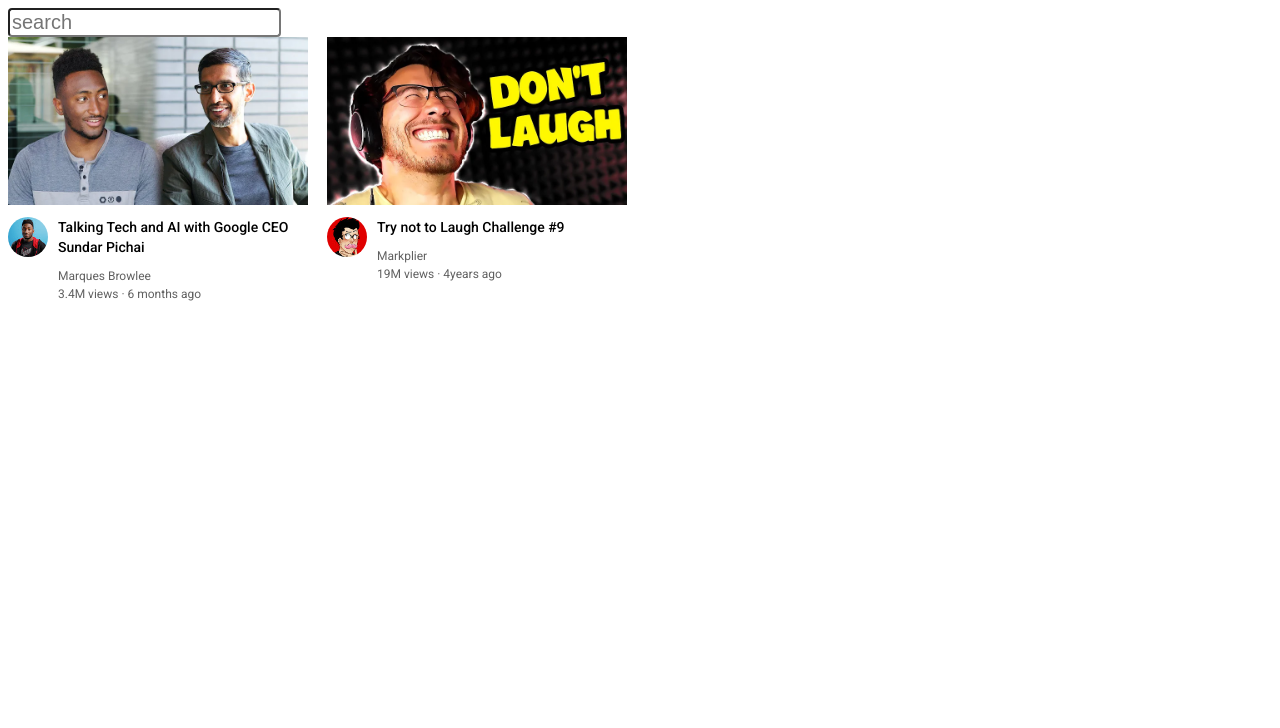
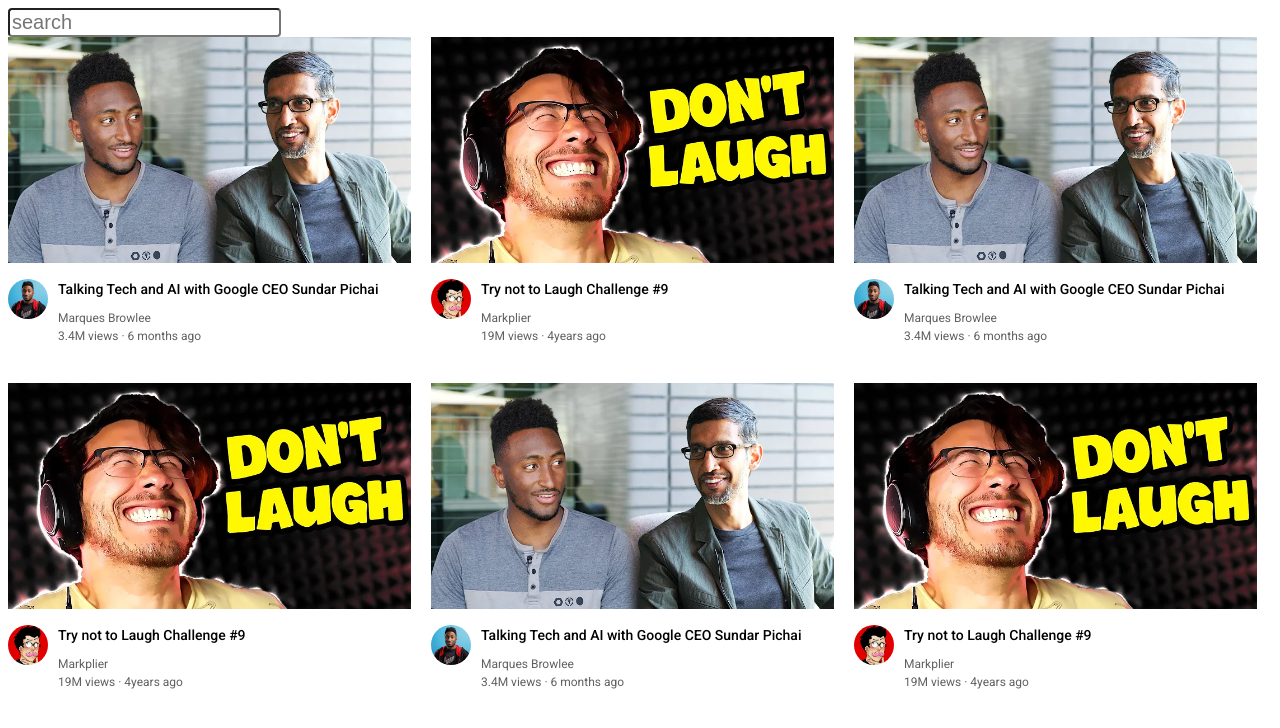
Before and after one commit to Kayceepro/mentor, a plain HTML site: page intro to html/youtube.html in a window 1280 px wide. Drawn offline with Linux system fonts and the light colour scheme.

Commit message:
commited

```diff
--- a/intro to html/youtube.html
+++ b/intro to html/youtube.html
@@ -10,9 +10,7 @@
     <link href="https://fonts.googleapis.com/css2?family=Roboto:wght@400;500;700&display=swap" rel="stylesheet">
     <style>
         .thumbnail {
-            width: 300px;
-            object-fit: contain;
-            display: block;
+            width: 100%;
         }
 
         p {
@@ -46,9 +44,8 @@
         }
 
         .video-preview {
-            display: inline-block;
-            width: 300px;
-            vertical-align: top;
+
+
             margin-right: 15px;
         }
 
@@ -74,12 +71,63 @@
             grid-template-columns: 50px 1fr;
         }
 
+        .video-grid {
+            display: grid;
+            grid-template-columns: 1fr 1fr 1fr;
+            column-gap: 5px;
+            row-gap: 40px;
+        }
+
     </style>
 
 
 </head>
 <body>
     <input type="text" placeholder="search" class="search-bar">
+    <div class="video-grid">
+        <div class="video-preview">
+            <div class="thumbnail-row">
+                <img class="thumbnail" src="thumbnail-1.webp" alt="">
+            </div>
+            <div class="video-info-grid">
+                <div class="channel-picture">
+                    <img class="profile-picture" src="channel-1.jpeg">
+                </div>
+                <div class="video-info">
+                    <p class="video-title">
+                        Talking Tech and AI with Google CEO Sundar Pichai
+                    </p>
+                    <p class="video-author">
+                        Marques Browlee
+                    </p>
+                    <p class="video-stats">
+                        3.4M views &#183; 6 months ago
+                    </p>
+                </div>
+            </div>
+        </div>
+
+        <div class="video-preview">
+            <div class="thumbnail-row">
+                <img class="thumbnail" src="thumbnail-2.webp" alt="">
+            </div>
+            <div class="video-info-grid">
+                <div class="channel-picture">
+                    <img class="profile-picture" src="channel-2.jpeg">
+                </div>
+                <div class="video-info">
+                    <p class="video-title">
+                        Try not to Laugh Challenge #9
+                    </p>
+                    <p class="video-author">
+                        Markplier
+                    </p>
+                    <p class="video-stats">
+                        19M views &#183; 4years ago
+                    </p>
+                </div>
+            </div>
+        </div>
 
         <div class="video-preview">
             <div class="thumbnail-row">
@@ -125,5 +173,51 @@
             </div>
         </div>
 
+        <div class="video-preview">
+            <div class="thumbnail-row">
+                <img class="thumbnail" src="thumbnail-1.webp" alt="">
+            </div>
+            <div class="video-info-grid">
+                <div class="channel-picture">
+                    <img class="profile-picture" src="channel-1.jpeg">
+                </div>
+                <div class="video-info">
+                    <p class="video-title">
+                        Talking Tech and AI with Google CEO Sundar Pichai
+                    </p>
+                    <p class="video-author">
+                        Marques Browlee
+                    </p>
+                    <p class="video-stats">
+                        3.4M views &#183; 6 months ago
+                    </p>
+                </div>
+            </div>
+        </div>
+
+        <div class="video-preview">
+            <div class="thumbnail-row">
+                <img class="thumbnail" src="thumbnail-2.webp" alt="">
+            </div>
+            <div class="video-info-grid">
+                <div class="channel-picture">
+                    <img class="profile-picture" src="channel-2.jpeg">
+                </div>
+                <div class="video-info">
+                    <p class="video-title">
+                        Try not to Laugh Challenge #9
+                    </p>
+                    <p class="video-author">
+                        Markplier
+                    </p>
+                    <p class="video-stats">
+                        19M views &#183; 4years ago
+                    </p>
+                </div>
+            </div>
+        </div>
+
+    </div>
+
 </body>
 </html>
```
Also changed, not shown: intro to html/grid.html (+27 -2 lines). Lines whose indentation alone changed are shown as unchanged.
